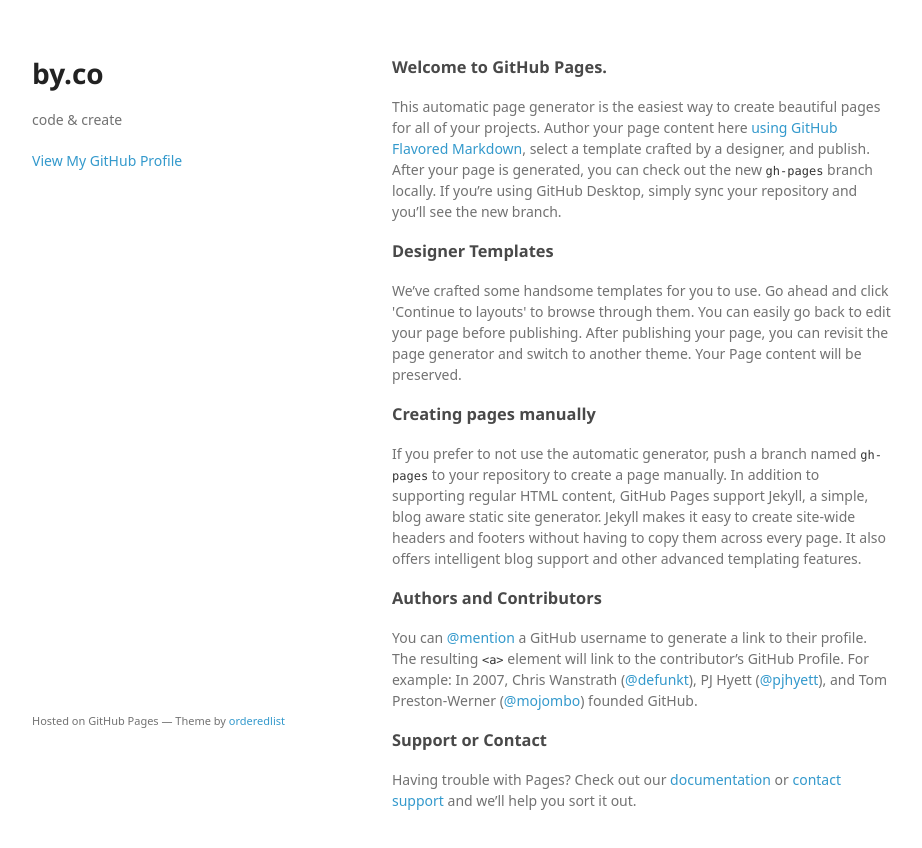
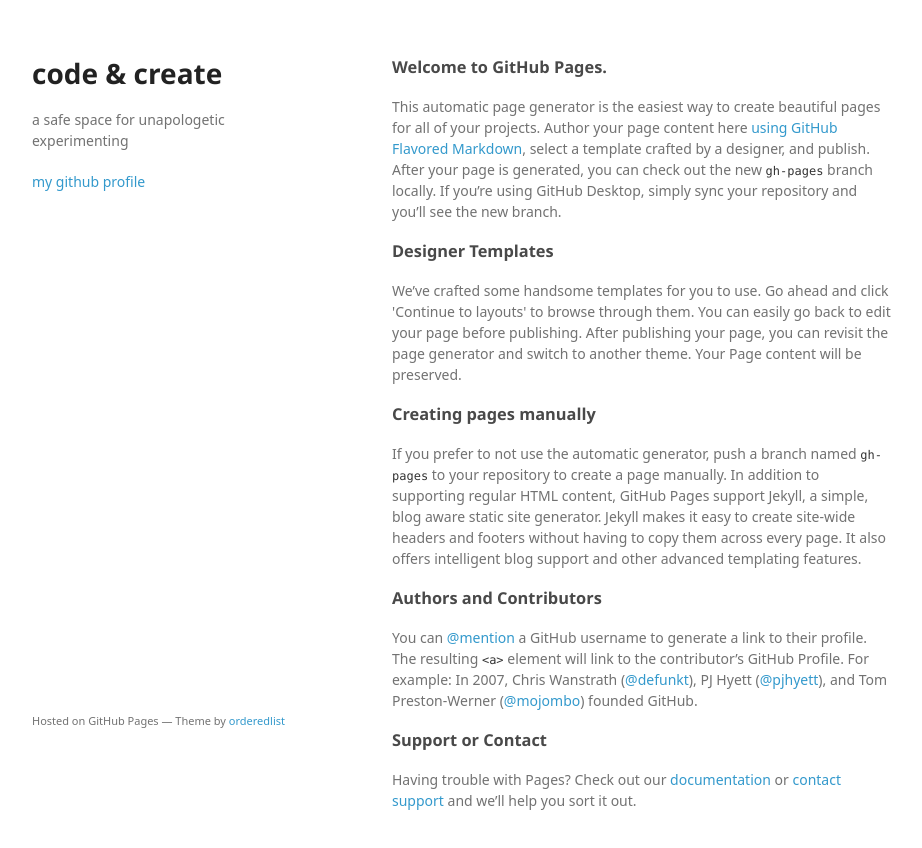
Before and after one commit to by-co/by-co.github.io, a plain HTML site: page index.html in a window 1280 px wide. Shown: the whole page, without its empty margins (178-1100 px from the left). Drawn offline with Linux system fonts and the light colour scheme; a web font is replaced by a local one.

Commit message:
Updated header

```diff
--- a/index.html
+++ b/index.html
@@ -3,7 +3,7 @@
   <head>
     <meta charset="utf-8">
     <meta http-equiv="X-UA-Compatible" content="chrome=1">
-    <title>by.co by by-co</title>
+    <title>code &amp; create</title>
 
     <link rel="stylesheet" href="stylesheets/styles.css">
     <link rel="stylesheet" href="stylesheets/github-light.css">
@@ -15,11 +15,11 @@
   <body>
     <div class="wrapper">
       <header>
-        <h1>by.co</h1>
-        <p>code &amp; create</p>
+        <h1>code &amp; create</h1>
+        <p>a safe space for unapologetic experimenting</p>
 
 
-        <p class="view"><a href="https://github.com/by-co">View My GitHub Profile</a></p>
+        <p class="view"><a href="https://github.com/by-co">my github profile</a></p>
 
       </header>
       <section>
```
